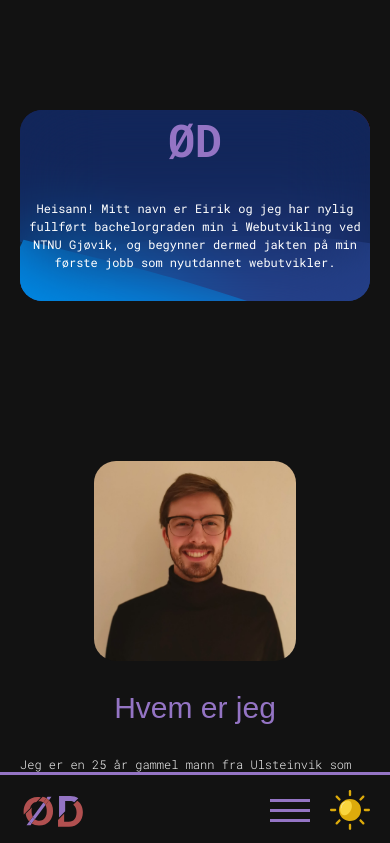
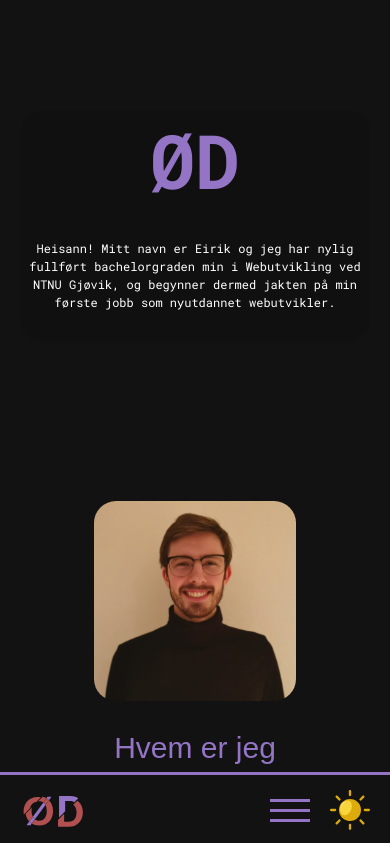
Before and after one commit to eirikkv95/portfolio, a React (Create React App) app in the folder portfolio/: page / in a window 390 px wide. Shown: the top 843 px of the page. Built offline with nearby package versions, Linux system fonts and the light colour scheme.

Commit message:
Added media queries to header.js

```diff
--- a/portfolio/src/components/Blur/blur.module.scss
+++ b/portfolio/src/components/Blur/blur.module.scss
@@ -4,6 +4,9 @@
   left: 0;
   height: 100%;
   bottom: 100%;
+  @media (max-width: 640px) {
+    display: none;
+  }
 }
 
 .first {
--- a/portfolio/src/components/header/header.module.scss
+++ b/portfolio/src/components/header/header.module.scss
@@ -21,6 +21,8 @@
     background: rgba(0, 0, 0, 0.1);
     backdrop-filter: blur(40px);
     z-index: 10;
+    @media (max-width: 640px) {
+    }
   }
   @media (max-width: 640px) {
     background-image: none;
@@ -41,7 +43,7 @@
       font-size: 5rem;
     }
     @media (max-width: 930px) {
-      font-size: 3rem;
+      // font-size: 3rem;
     }
     @media (max-width: 640px) {
       color: var(--primary);
```
